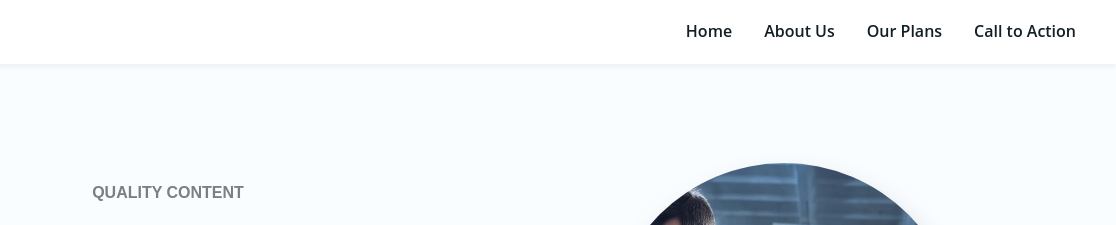
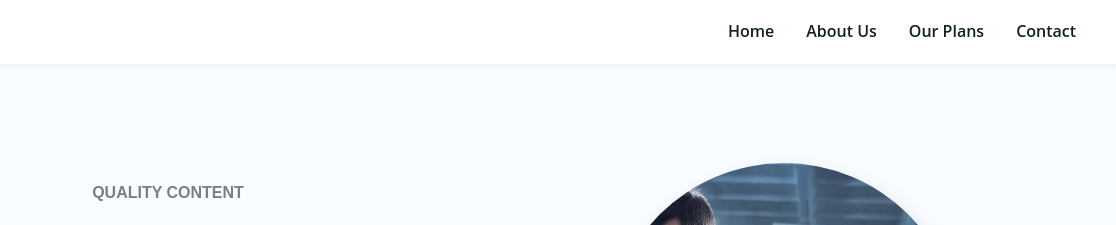
Before and after one commit to Gym4U-Open-source/Landing-Page, a plain HTML site: page index.html in a window 1280 px wide. Shown: the top 225 px of the page, 164-1280 px from the left. Drawn offline with nearby package versions, Linux system fonts and the light colour scheme; some icons are missing; a web font is replaced by a local one.

Commit message:
fix(index.html): names fixed

```diff
--- a/index.html
+++ b/index.html
@@ -53,7 +53,7 @@
               <a href="plans.html">Our Plans</a>
             </li>
             <li>
-              <a href="./contact.html">Call to Action</a>
+              <a href="./contact.html">Contact</a>
             </li>
           </ul>
         </nav>
```
